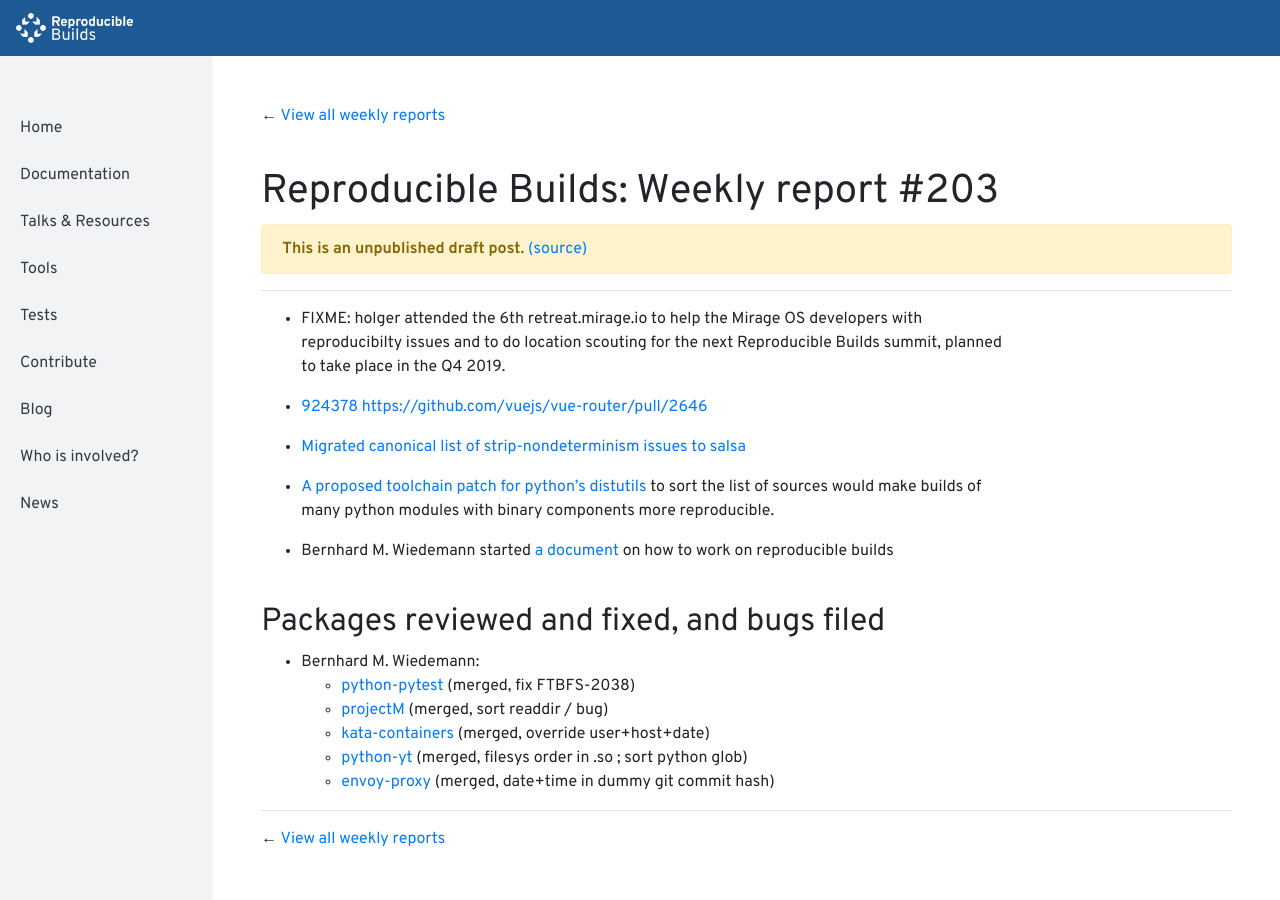
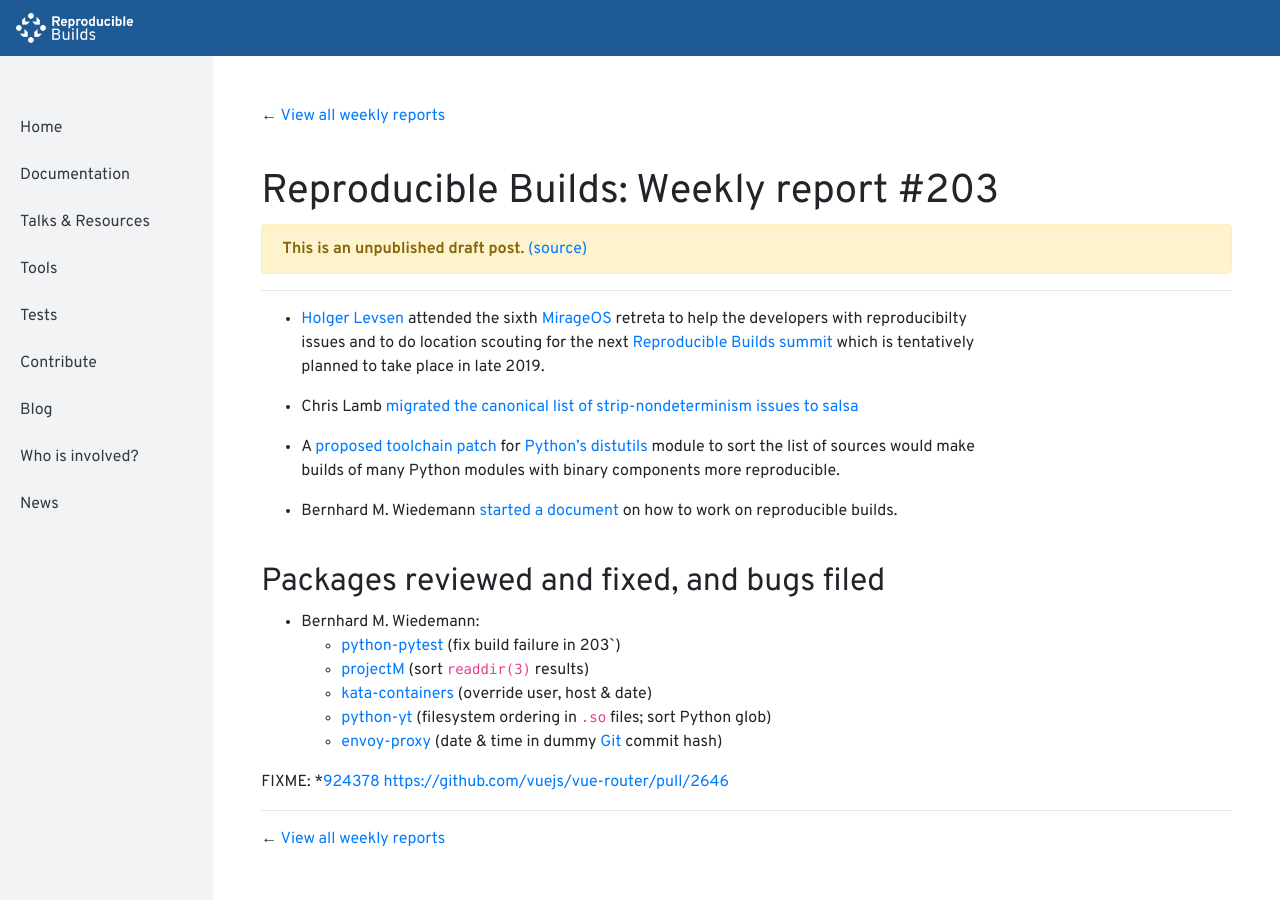
Before and after one commit to prototypefund/reproducible-website, a Jekyll site: the page built from _blog/posts/203.md, in a window 1280 px wide and 900 px high. Built offline with Jekyll 4.4.1, drawn with Linux system fonts in a browser that asks for light colours.

Commit message:
203: Initial tidying.

```diff
--- a/_blog/posts/203.md
+++ b/_blog/posts/203.md
@@ -3,21 +3,22 @@ layout: new/blog
 week: 203
 ---
 
-* FIXME: holger attended the 6th retreat.mirage.io to help the Mirage OS developers with reproducibilty issues and to do location scouting for the next Reproducible Builds summit, planned to take place in the Q4 2019.
+* [Holger Levsen](http://layer-acht.org/thinking/) attended the sixth [MirageOS](https://mirage.io/) retreta to help the developers with reproducibilty issues and to do location scouting for the next [Reproducible Builds summit](https://reproducible-builds.org/events/) which is tentatively planned to take place in late 2019.
 
-* [924378 https://github.com/vuejs/vue-router/pull/2646](forwarded)
 
-* [Migrated canonical list of strip-nondeterminism issues to salsa](https://salsa.debian.org/reproducible-builds/strip-nondeterminism/issues)
+* Chris Lamb [migrated the canonical list of strip-nondeterminism issues to salsa](https://salsa.debian.org/reproducible-builds/strip-nondeterminism/issues)
 
-* [A proposed toolchain patch for python's distutils](https://github.com/python/cpython/pull/12341) to sort the list of sources would make builds of many python modules with binary components more reproducible.
+* A [proposed toolchain patch](https://github.com/python/cpython/pull/12341) for [Python's distutils](https://docs.python.org/3/library/distutils.html) module to sort the list of sources would make builds of many Python modules with binary components more reproducible.
 
-* Bernhard M. Wiedemann started [a document](https://github.com/bmwiedemann/reproducibleopensuse/blob/devel/howtodebug) on how to work on reproducible builds
+* Bernhard M. Wiedemann [started a document](https://github.com/bmwiedemann/reproducibleopensuse/blob/devel/howtodebug) on how to work on reproducible builds.
 
 ## Packages reviewed and fixed, and bugs filed
 
 * Bernhard M. Wiedemann:
-    * [python-pytest](https://github.com/pytest-dev/pytest/pull/4903) (merged, fix FTBFS-2038)
-    * [projectM](https://github.com/projectM-visualizer/projectm/pull/176) (merged, sort readdir / bug)
-    * [kata-containers](https://github.com/kata-containers/packaging/pull/397) (merged, override user+host+date)
-    * [python-yt](https://github.com/yt-project/yt/pull/2206) (merged, filesys order in .so ; sort python glob)
-    * [envoy-proxy](https://build.opensuse.org/request/show/684277) (merged, date+time in dummy git commit hash)
+    * [python-pytest](https://github.com/pytest-dev/pytest/pull/4903) (fix build failure in 203`)
+    * [projectM](https://github.com/projectM-visualizer/projectm/pull/176) (sort `readdir(3)` results)
+    * [kata-containers](https://github.com/kata-containers/packaging/pull/397) (override user, host & date)
+    * [python-yt](https://github.com/yt-project/yt/pull/2206) (filesystem ordering in `.so` files; sort Python glob)
+    * [envoy-proxy](https://build.opensuse.org/request/show/684277) (date & time in dummy [Git](https://docs.python.org/3/library/distutils.html) commit hash)
+
+FIXME: *[924378 https://github.com/vuejs/vue-router/pull/2646](forwarded)
```
